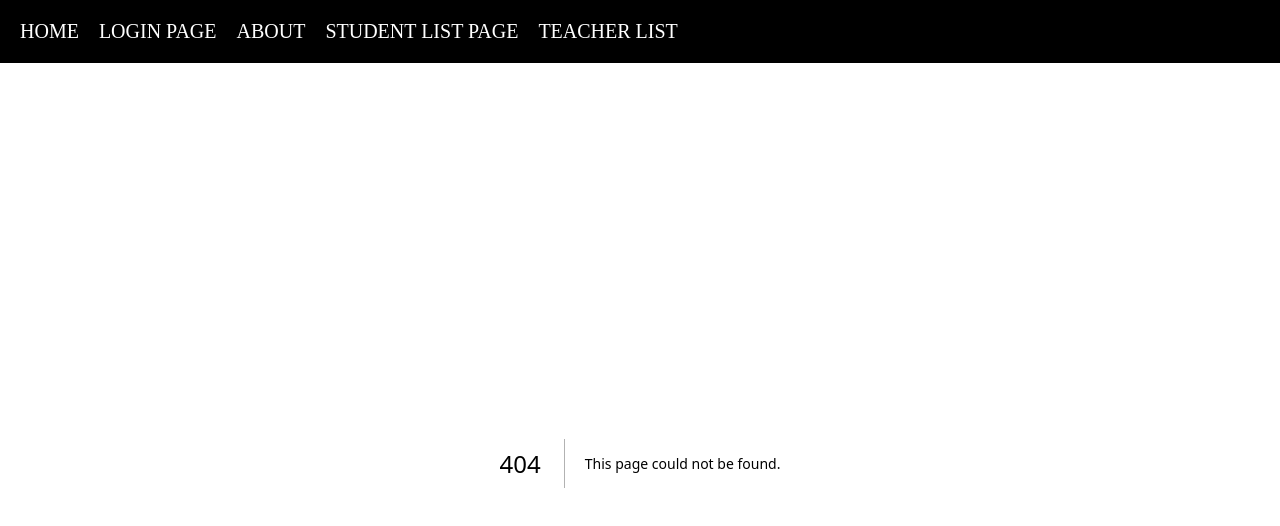
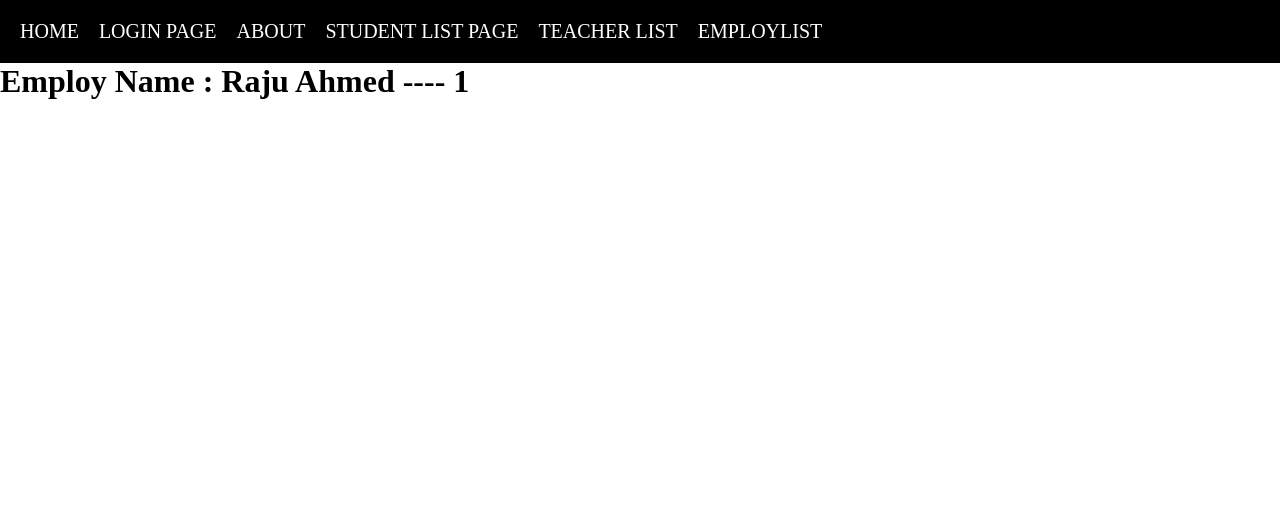
Before and after one commit to mostafizurRahaman/next-doc, a Next.js app: page /employlist/1 in a window 1280 px wide. Before the commit this address had no page. Shown: the top 526 px of the page. Built offline with nearby package versions, Linux system fonts and the light colour scheme.

Commit message:
employ route is implemeted

```diff
--- /dev/null
+++ b/src/app/employlist/[slug]/page.js
@@ -0,0 +1,35 @@
+const Page = ({ params }) => {
+   const slug = params.slug;
+
+   const employList = [
+      {
+         id: 0,
+         name: "Mostafizur Rahaman",
+      },
+      {
+         id: 1,
+         name: "Raju Ahmed",
+      },
+      {
+         id: 2,
+         name: "sajedul Islam",
+      },
+      {
+         id: 3,
+         name: "Akram Miyazi",
+      },
+   ];
+
+   const { name, id } = employList.find((i) => i.id === parseInt(slug));
+
+   return (
+      <div>
+         <h1>
+            {" "}
+            Employ Name : {name} ---- {id}
+         </h1>
+      </div>
+   );
+};
+
+export default Page;
--- a/src/components/Nav.js
+++ b/src/components/Nav.js
@@ -9,6 +9,7 @@ const Nav = () => {
          <Link href="/about">About</Link>
          <Link href="/studentList">Student List page</Link>
          <Link href="/teacherList">Teacher List</Link>
+         <Link href="/employlist">EmployList</Link>
       </nav>
    );
 };
```
Also changed, not shown: src/app/employlist/page.js (added, +31 -0 lines), 1 other file (tests, documents, lock files or other folders).
